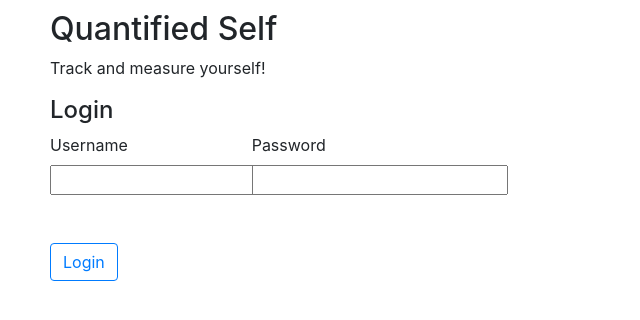
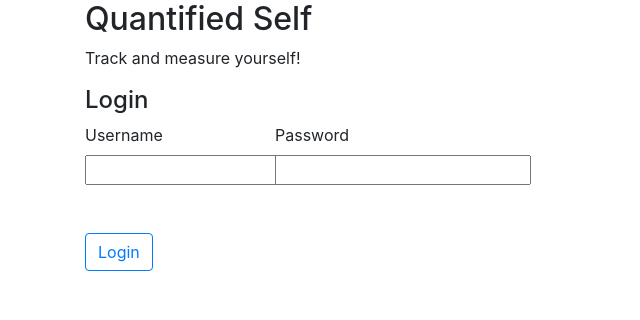
Before and after one commit to apple462/Final-Project, a Flask app: page / in a window 1280 px wide. Shown: the top 320 px of the page, without its empty margins (0-640 px from the left). Run offline with Flask 2, Linux system fonts and the light colour scheme; some libraries are stand-ins or nearby versions.

Commit message:
Login improved

```diff
--- a/templates/login.html
+++ b/templates/login.html
@@ -15,7 +15,7 @@
         crossorigin="anonymous"></script>
     <title>Quantified Self</title>
 </head>
-<body style="margin: 10px 50px;">
+<body class="container">
     <h2>Quantified Self</h2>
     <p>Track and measure yourself!</p>
 
```
